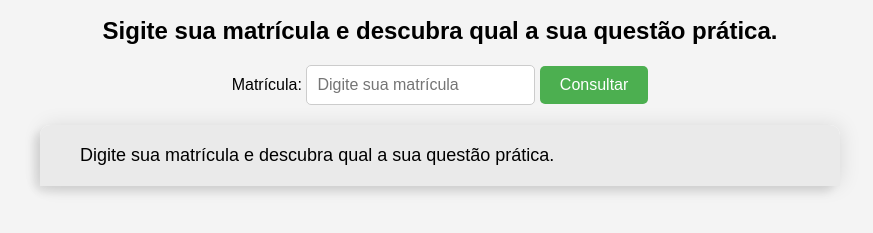
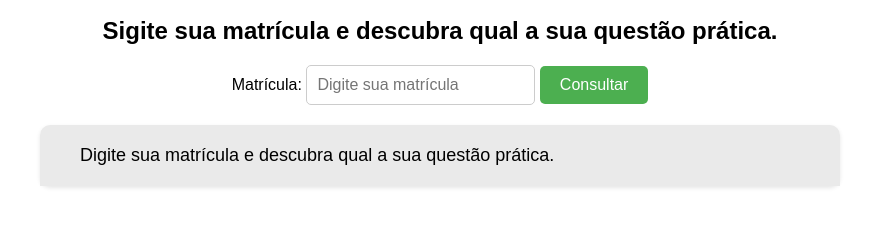
Before and after one commit to joseolinda/gerador_de_questoes, a plain HTML site: page index.html in a window 1280 px wide. Shown: the part 81-314 px from the top of the page, without its empty margins (200-1073 px from the left). Drawn offline with Linux system fonts and the light colour scheme.

Commit message:
Melhoria na sombra e plano de fundo

```diff
--- a/style.css
+++ b/style.css
@@ -3,7 +3,7 @@ body {
   margin: 0;
   padding: 20px;
   text-align: center;
-  background-color: #f4f4f4;
+  background-color: #fff;
 }
 
 h1 {
@@ -48,7 +48,7 @@ button:disabled {
   text-align: left;
   max-width: 800px;
   margin: 20px auto;
-  box-shadow: -6px 6px 8px rgba(0, 0, 0, 0.1), 2px 0 20px rgba(0, 0, 0, 0.1);
+  box-shadow: 0 2px 4px rgba(0, 0, 0, 0.1);
 }
 
 .questao .card {
```
